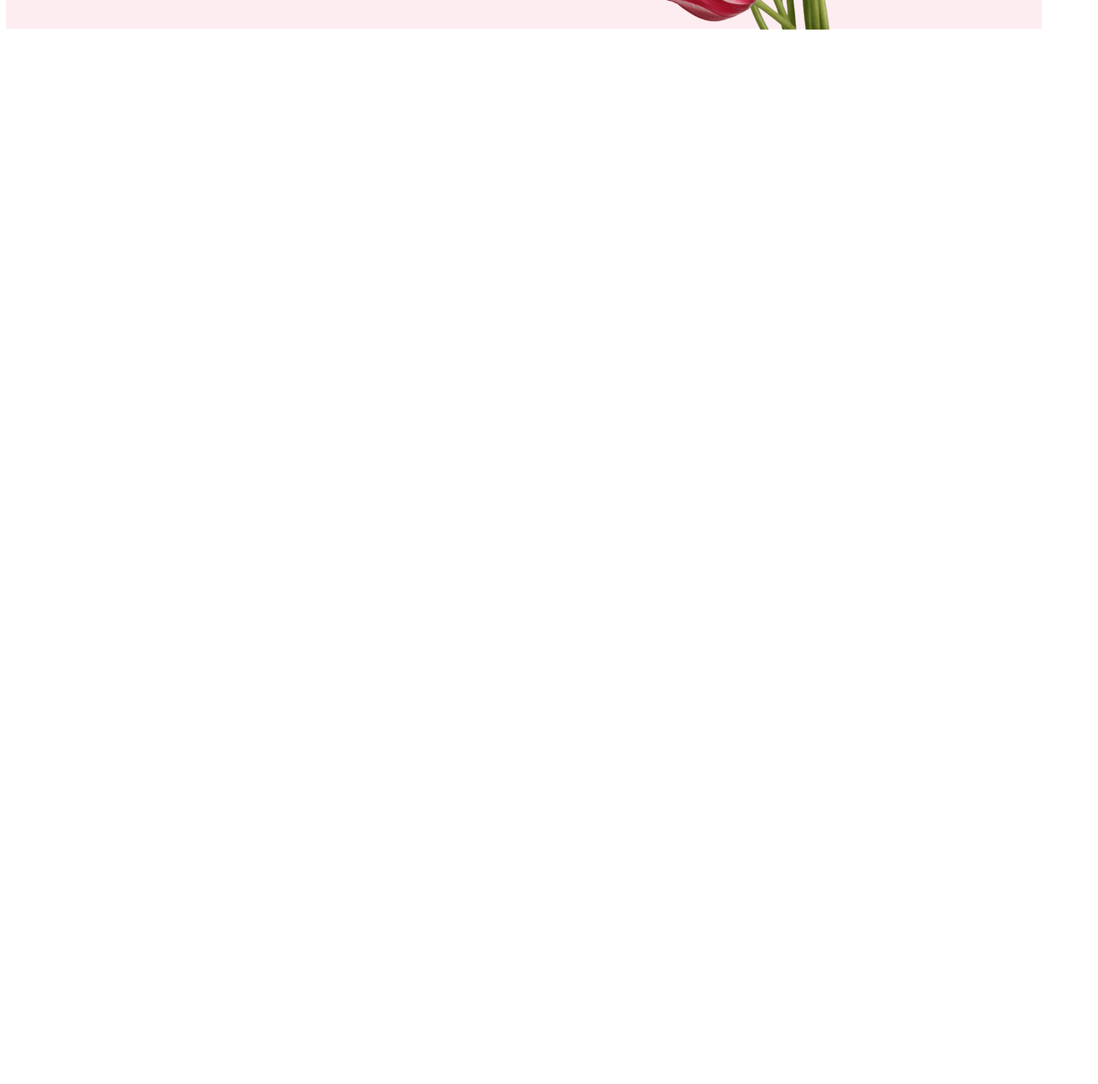
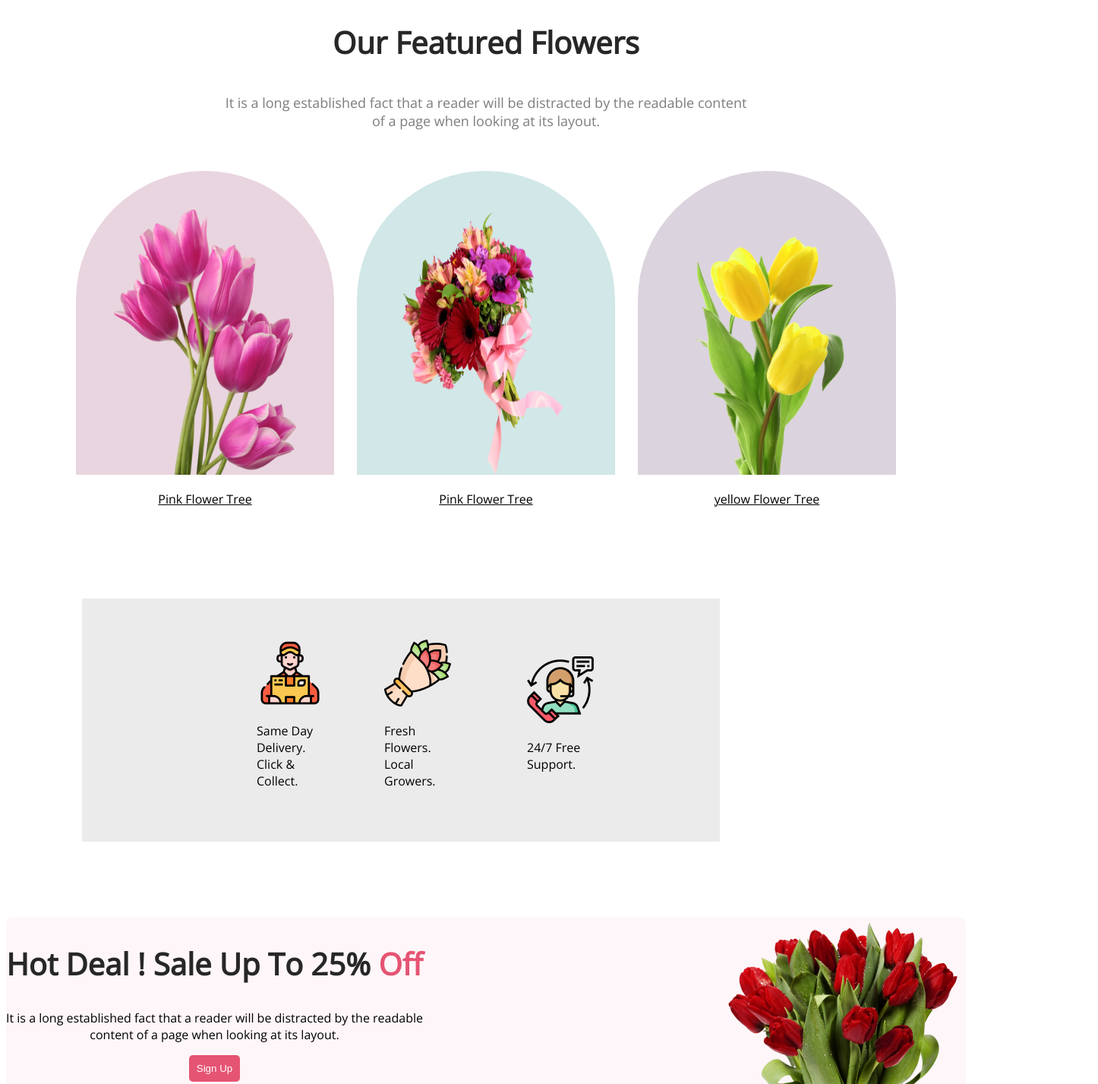
Before and after one commit to Anika006/flowers-shop-repo, a plain HTML site: page index.html in a window 1280 px wide. Shown: the part 520-1947 px from the top of the page at 76% size, 1446 px wide, since content can reach past the window. Before the commit the page ends 800 px from the top, so only its background shows below. Drawn offline with nearby package versions, Linux system fonts and the light colour scheme.

Commit message:
Featured flowers style

```diff
--- a/index.html
+++ b/index.html
@@ -20,15 +20,88 @@
                 <button class="btn-primary">Shop Now</button>
             </div>
             <div class="header-right">
-                <img src="Flower Asset/pngwing 10.png" alt="" width="398px">
+                <img src="Flower Asset/pngwing 10.png" alt="" width="372px">
 
             </div>
         </div>
-
-
         </header>
     </section>
+
     <main>
+    <section>
+        <div class="Featured-flowers">
+            <h3 class="Featured-flowers-title">Our Featured Flowers</h3>
+            <p class="Featured-flowers-description">It is a long established fact that a reader will be distracted by the readable content <br> of a page when looking at its layout.</p>
+    </div>
+    <div class="Featured-flowers-background">
+        <div class="Featured-flower">
+            <div class="flowers1">
+                <img class="flowers-img" src="Flower Asset/pngwing 6.png" alt="">
+                <p><u>Pink Flower Tree</u></p>
+            </div>
+            <div class="flowers2">
+                <img class="flowers-img2" src="Flower Asset/pngwing 5.png" alt="">
+                <p><u>Pink Flower Tree</u></p>
+            </div>
+            <div class="flowers3">
+                <img class="flowers-img3" src="Flower Asset/pngwing 7.png" alt="">
+                <p><u>yellow Flower Tree</u></p>
+        </div>
+
+        </div>
+    </div>
+    </section>
+    <section>
+        <div class="flowers-group">
+            <div class="flowers-group1">
+                <img src="Flower Asset/Group 57.png" alt="">
+                <p>Same Day Delivery. Click & Collect.</p>
+            </div>
+            <div class="flowers-group2">
+                <img src="Flower Asset/Group 58.png" alt="">
+                <p>Fresh Flowers. Local Growers.</p>
+            </div>
+            <div class="flowers-group3">
+                <img src="Flower Asset/Group 59.png" alt="">
+                <p>24/7 Free Support.</p>
+            </div>
+        </div>
+    </section>
+    <section>
+        <div class="flowers-offer">
+            <div>
+                <h2 class="flowers-offer-title">Hot Deal ! Sale Up To 25% <span class="offer">Off</span></h2>
+                <p class="flowers-offer-description">It is a long established fact that a reader will be distracted by the readable <br>content of a page when looking at its layout.</p>
+                <button class="btn-primary">Sign Up</button>
+
+            </div>
+            <div>
+                <img src="Flower Asset/pngwing 8.png" alt="">
+            </div>
+    </div>
+    </section>
+    <section>
+        <div class="flowers-instragram-page">
+            <h2 class="Instagram-title">Instagram</h2>
+            <p class="Instagram-description">It is a long established fact that a reader will be distracted by the readable <br> content of a page when looking at its layout.</p>
+        </div>
+        <div class="Instagram-img">
+            <img class="Instagram-img1" src="Flower Asset/Flower 01.png" alt="">
+            <img class="Instagram-img2" src="Flower Asset/Rectangle 4.png" alt="">
+            <img class="Instagram-img3" src="Flower Asset/Rectangle 5.png" alt="">
+            <img class="Instagram-img4" src="Flower Asset/Rectangle 6.png" alt="">
+
+        </div>
+    </section>
+    <section>
+        <div>
+            <h2>Get The Latest Deals</h2>
+            <p>$30 coupon for first shopping</p>
+            <input type="text">
+            <button>Subscribe</button>
+
+        </div>
+    </section>
 
     </main>
     <footer>
--- a/styles/flowers.css
+++ b/styles/flowers.css
@@ -6,7 +6,7 @@ header{
     background-color: #E554731A;
     width: 100%;
     height: 500px;
-    padding: 50px 50px 0;
+    padding: 50px 50px 0im;
 
 }
 .test{
@@ -23,6 +23,9 @@ header{
 .header-left{
 width: 500px;
 }
+.header-right{
+    padding-top: 30px;
+}
 .btn-primary{
     color: #FFFFFF;
     background-color: #E55473;
@@ -30,7 +33,146 @@ width: 500px;
     border-radius: 5px;
     padding: 10px;
 }
-.header-right{
+/* Featured flowers style */
+.Featured-flowers-title{
+    color: #272727;
+    text-align: center;
+    font-size: 40px;
+    font-weight: 800;
+
+}
+.Featured-flowers-background{
+    background: #FFF;
+    margin: 50px;
+
+}
+.Featured-flower{
+    width: 100%;
+    height: 467px;
+    display: flex;
+    text-align: center;
+    justify-content: center;
+    align-items: center;
+
+}
+.Featured-flowers-description{
+    color: rgba(39, 39, 39, 0.6);
+    text-align: center;
+    font-size: 18px;
+    font-weight: 400;
+
+}
+.flowers1{
+    margin: 30px;
+}
+.flowers-img{
+    border-radius: 300px 300px 0px 0px;
+    margin-bottom: 0;
+    background: #e9d5df;
+    height: 350px;
+    width: 240px;
+  padding: 50px 50px 0px 50px;
+}
+.flowres2{
+    margin: 30px;
+}
+.flowers-img2{
+    border-radius: 300px 300px 0px 0px;
+    background: #d1e7e8;
+    background-position: center;
+    height: 350px;
+    width: 240px;
+    padding: 50px 50px 0px 50px;
+}
+.flowers3{
+    margin: 30px;
+}
+.flowers-img3{
+    border-radius: 300px 300px 0px 0px;
+    background: #dbd3de;
+    margin-bottom: 0px;
+    height: 350px;
+    width: 240px;
+    padding: 50px 50px 0px 50px;
+}
+/* flowers-group style */
+.flowers-group{
+    background-color: #EBEBEB;
+    display: flex;
+    width: 440px;
+    height: 320px;
+    padding: 0px 200px 0px 200px;
+    margin: 100px;
+    align-items: center;
+
+}
+
+.flowers-group1{
+    padding: 30px;
 
 
 }
+.flowers-group2{
+    padding: 50px;
+}
+.flowers-group3{
+        padding: 50px
+}
+/* flowers offer style */
+.flowers-offer{
+    background: #E554730D;
+    border-radius: 8px;
+    display: flex;
+    justify-content: space-between;
+}
+.flowers-offer-title{
+    color: #272727;
+    font-size: 40px;
+    font-weight: 800;
+    text-align: center;
+}
+.offer{
+    color:#E55473;
+
+}
+
+.flowers-offer{
+    text-align: center;
+}
+
+
+/* flowers-instragram-page */
+.flowers-instragram-page{
+    background:  #FFF;
+}
+.Instagram-title{
+    color: #272727;
+    text-align: center;
+    font-size: 40px;
+    font-weight: 800;
+
+}
+.Instagram-description{
+    color: rgba(39, 39, 39, 0.60);
+    text-align: center;
+    font-size: 18px;
+    font-weight: 400;
+}
+.Instagram-img{
+    display: flex;
+    width: 342px;
+    height: 396px;
+    align-items: center;
+}
+.Instagram-img1{
+    margin: 10px;
+}
+.Instagram-img2{
+    margin: 10px;
+}
+.Instagram-img3{
+    margin: 10px;
+}
+.Instagram-img4{
+    margin: 10px;
+}
```
